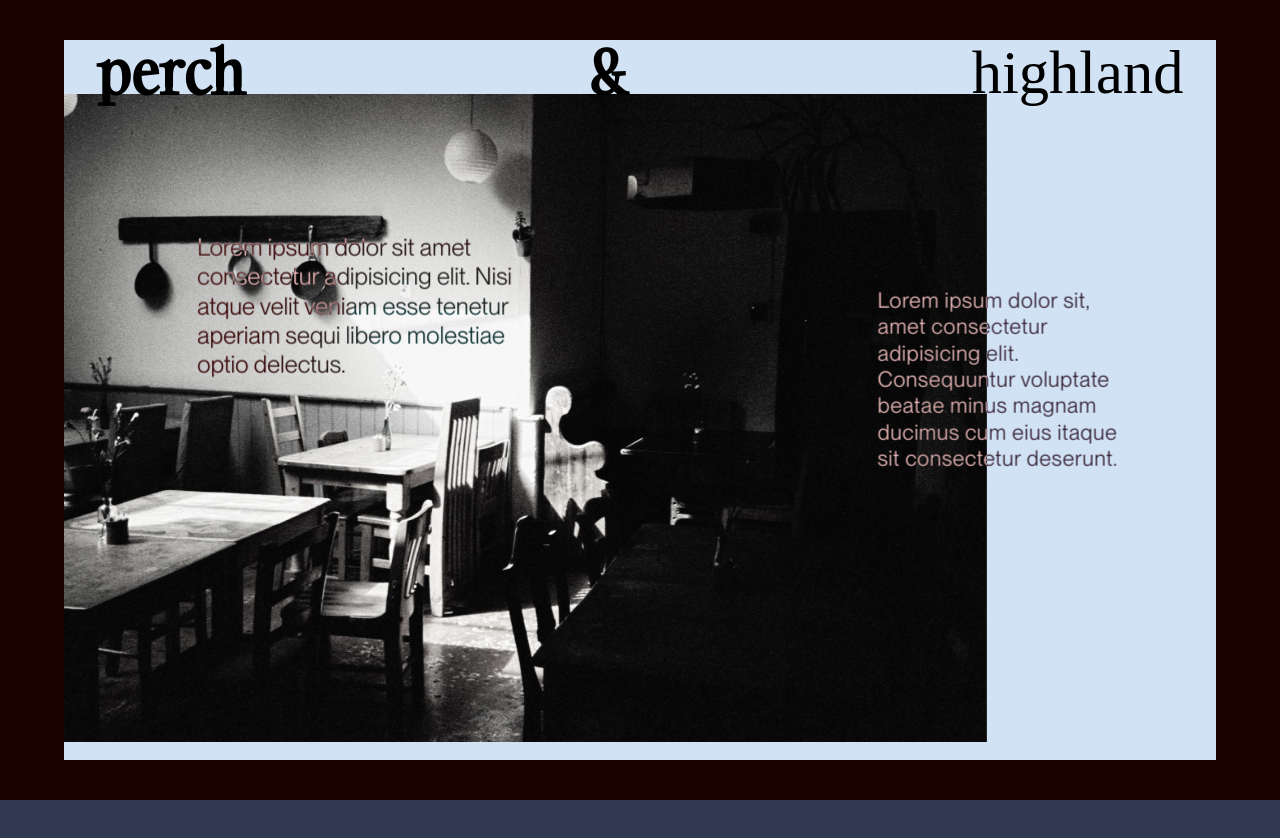
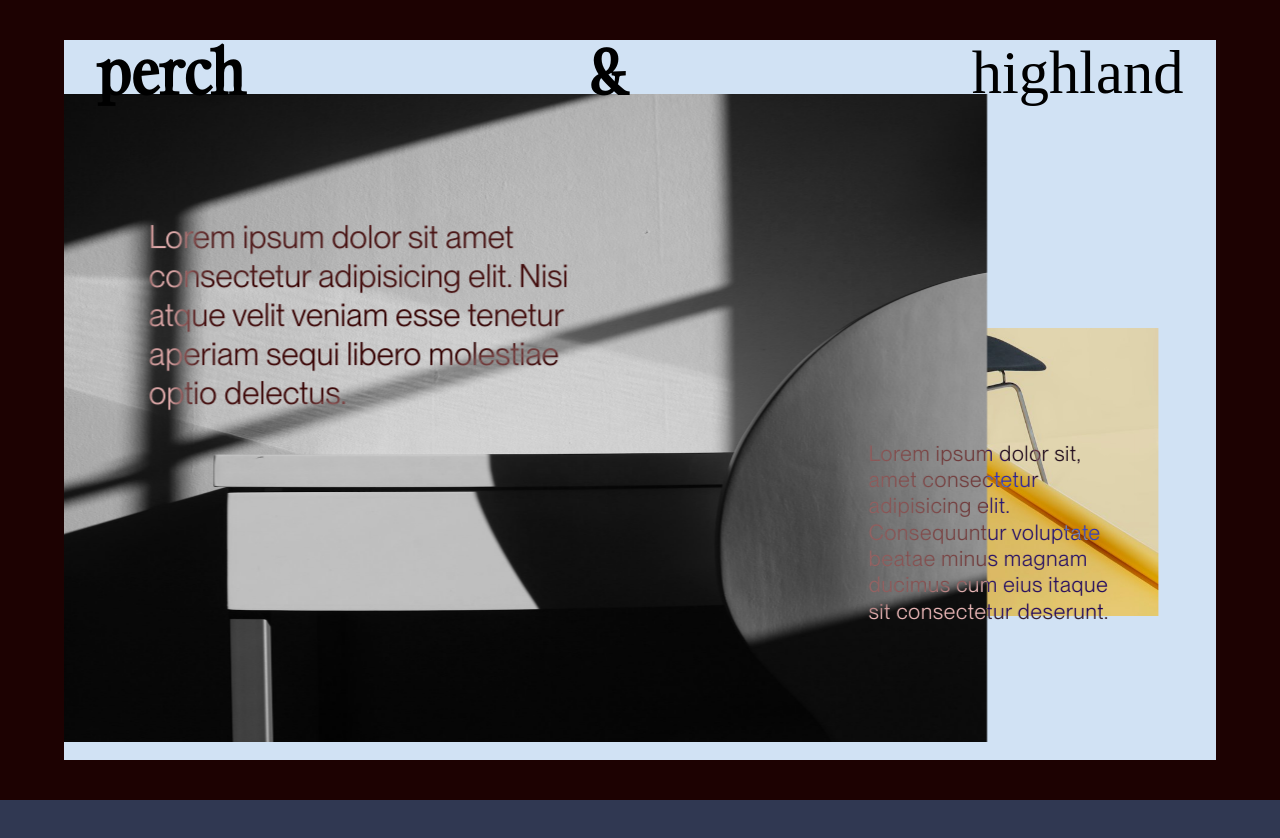
Before and after one commit to brian-david4/furniture-shop, a React (Vite) app in the folder furniture/: page /about in a window 1280 px wide. Shown: the top 838 px of the page. Built offline with nearby package versions, Linux system fonts and the light colour scheme; the HTML template or start-up script is replaced by a standard one; a web font is replaced by a local one.

Commit message:
Add images to about page

```diff
--- a/furniture/src/Pages/About/About.tsx
+++ b/furniture/src/Pages/About/About.tsx
@@ -18,7 +18,7 @@ const About = () => {
   // motion styles
   const imageY = useTransform(scrollYProgress, [0, 1], ["20%", "15%"]);
   const imageScale = useTransform(scrollYProgress, [0, 1], [1, 1.2]);
-  const desc = useTransform(scrollYProgress, [0, 1], [1, 0.6]);
+  const desc = useTransform(scrollYProgress, [0, 1], [1, 0.8]);
   const desc2 = useTransform(scrollYProgress, [0, 1], [1, 0.75]);
   const fontSize = useTransform(scrollYProgress, [0, 1], [2.5, 3]);
 
@@ -60,11 +60,22 @@ const About = () => {
             sit consectetur deserunt.
           </motion.div>
 
+          {/* images */}
           <motion.div
             style={{ top: imageY, scale: imageScale }}
-            className={`${styles.aboutImage} ${loaded ? styles.visible : ""}`}
+            className={`${styles.aboutImage} ${styles.image1} ${
+              loaded ? styles.visible : ""
+            }`}
           >
-            <img src="/00BW.jpg" />
+            <img src="/about-images/about-image2.jpg" />
+          </motion.div>
+
+          <motion.div
+            className={`${styles.aboutImage} ${styles.image2} ${
+              loaded ? styles.visible : ""
+            }`}
+          >
+            <img src="/about-images/about-image1.jpg" />
           </motion.div>
         </AboutSection>
         <AboutSection scrollProgress={scrollYProgress} colour="#303852" />
--- a/furniture/src/Pages/About/about.module.css
+++ b/furniture/src/Pages/About/about.module.css
@@ -15,6 +15,9 @@
   opacity: 0;
   mix-blend-mode: difference;
   color: var(--cart-pink);
+  backdrop-filter: blur(1px);
+  border-radius: 3px;
+  padding: 10px;
 }
 .desc1 {
   width: 50vw;
@@ -23,7 +26,7 @@
 }
 .desc2 {
   right: 5vmin;
-  top: 30vh;
+  top: 50vh;
   width: 30vw;
   font-size: 2.5vw;
   letter-spacing: 0.05ch;
@@ -34,10 +37,6 @@
 }
 .aboutImage {
   position: absolute;
-  width: 70vw;
-  height: 75vh;
-  left: 5vmin;
-  top: 10vh;
   z-index: -1;
   transition: opacity 1.3s cubic-bezier(0.25, 1, 0.5, 1);
   opacity: 0;
@@ -47,3 +46,19 @@
   width: 100%;
   object-fit: cover;
 }
+.image1 {
+  width: 70vw;
+  height: 75vh;
+  left: 5vmin;
+  top: 10vh;
+  transition-delay: 1s;
+  filter: grayscale(1);
+}
+.image2 {
+  right: 5vw;
+  top: 40vh;
+  width: 100vw;
+  height: 40vh;
+  z-index: -2;
+  object-position: top;
+}
```
Also changed, not shown: furniture/public/about-images/about-image1.jpg (added), furniture/public/about-images/about-image2.jpg (added).
